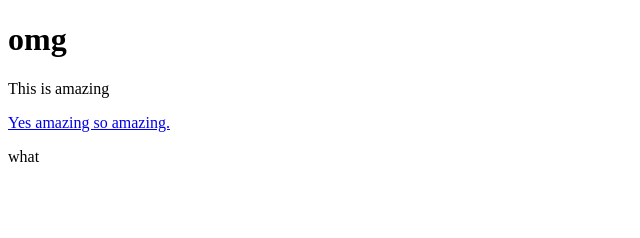
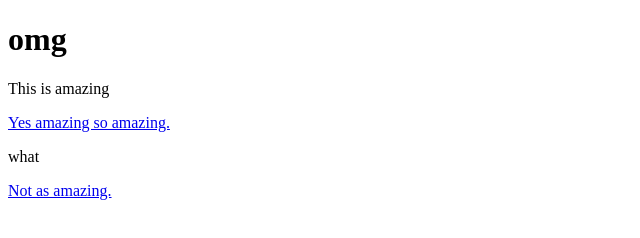
Before and after one commit to mauricey/iat339-demo-summer2016, a plain HTML site: page index.html in a window 1280 px wide. Shown: the whole page, without its empty margins (0-640 px from the left). Drawn offline with Linux system fonts and the light colour scheme.

Commit message:
Added new anchor

```diff
--- a/index.html
+++ b/index.html
@@ -10,5 +10,6 @@
 	<p> This is amazing </p>
 	<a href="youtube.com">Yes amazing so amazing. </a>
 	<p>what</p>
+	<a href="twitter.com">Not as amazing.</a>
 	</body>
 </html>
```
